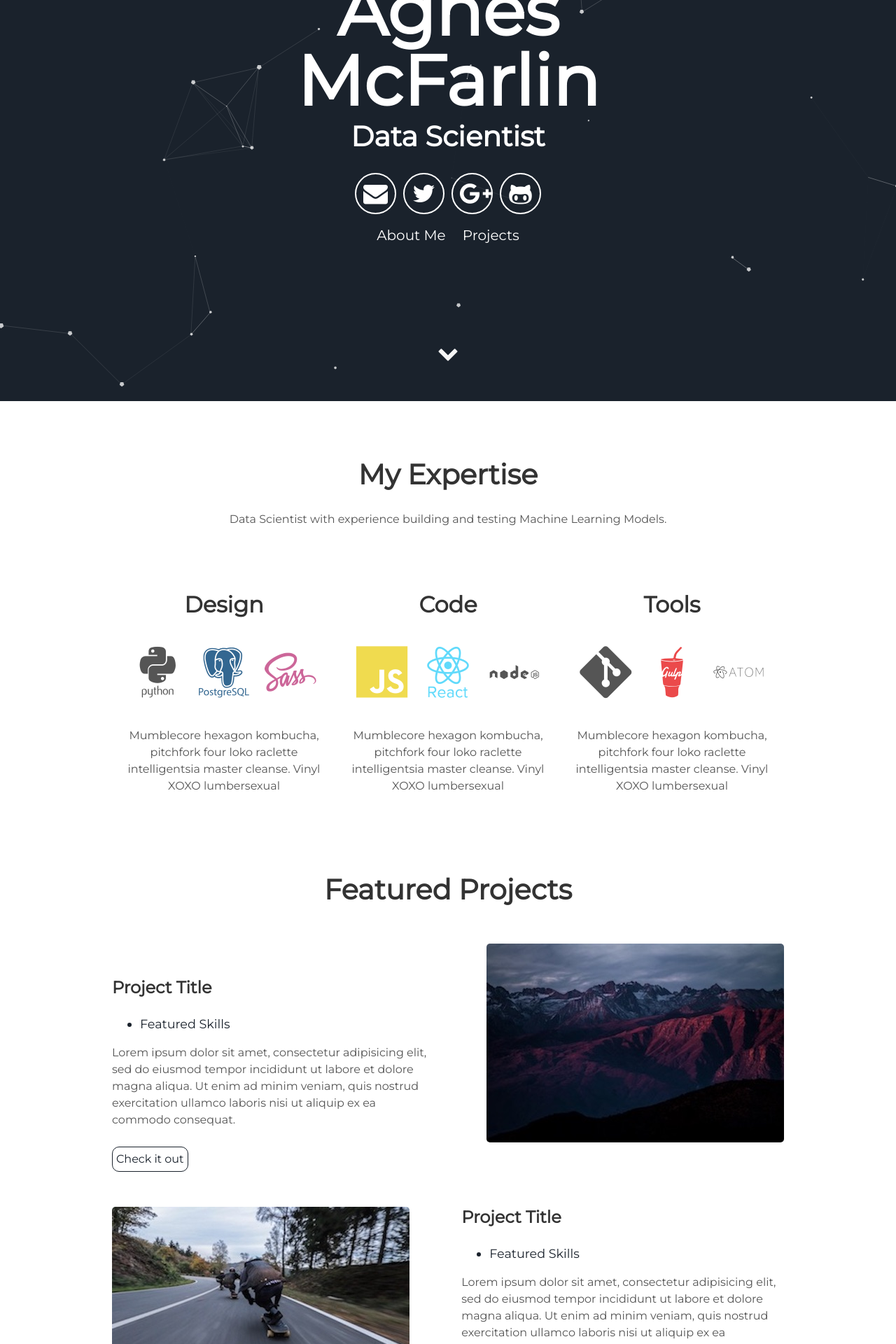
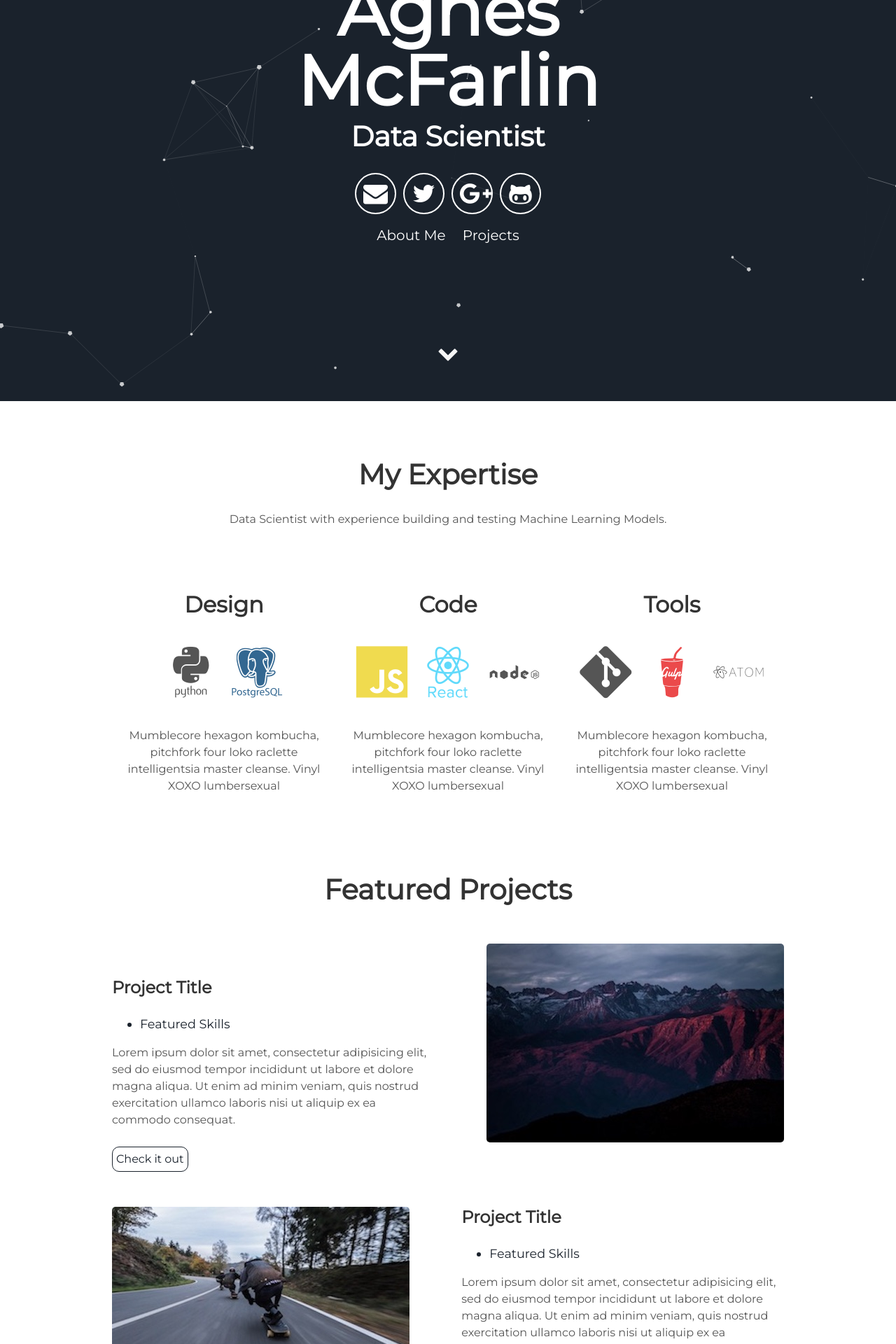
Before and after one commit to oohtmeel1/oohtmeel1.github.io, a Jekyll site: the page built from index.html, in a window 1280 px wide. Shown: the part 327-2247 px from the top of the page at 70% size. Built offline with Jekyll 4.4.1, drawn with Linux system fonts in a browser that asks for light colours.

Commit message:
Update about.html

```diff
--- a/_includes/about.html
+++ b/_includes/about.html
@@ -7,7 +7,7 @@
       <h2>Design</h2>
       <i class="devicon-python-plain-wordmark"></i>
       <i class="devicon-postgresql-plain-wordmark colored"></i>
-      <i class="devicon-sass-original colored"></i>
+      <i class="devicon-rstudio-plain"></i>
       <p>Mumblecore hexagon kombucha, pitchfork four loko raclette intelligentsia master cleanse.
         Vinyl XOXO lumbersexual</p>
     </div>
```
